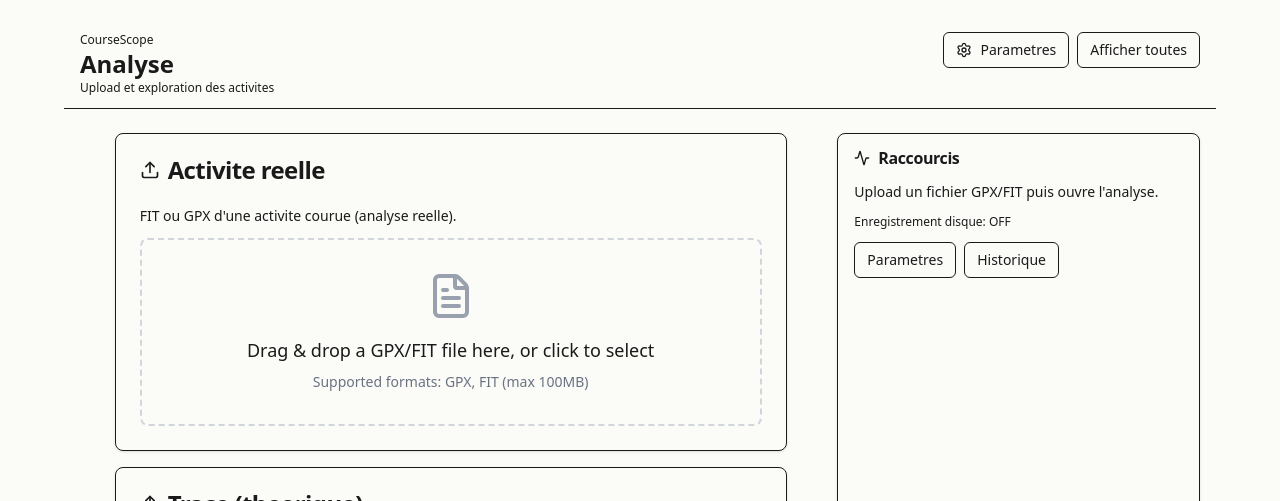
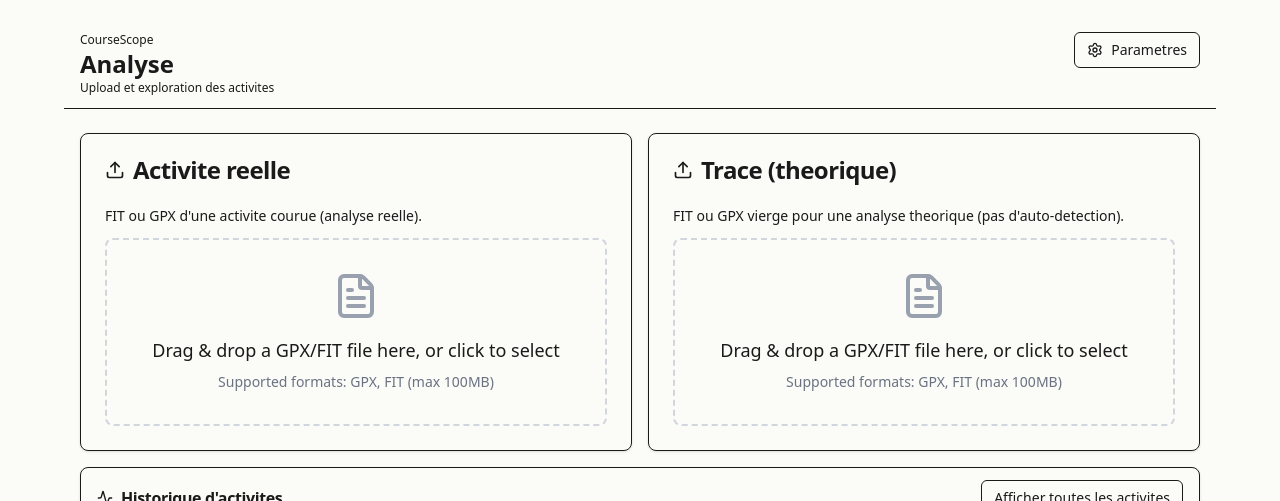
Before and after one commit to kolokolone/CourseScope, a Next.js app in the folder frontend/: page / in a window 1280 px wide. Shown: the top 501 px of the page. Built offline with nearby package versions, Linux system fonts and the light colour scheme; no server answers.

Commit message:
v1.1.60: home layout and theoretical hooks

```diff
--- a/frontend/package.json
+++ b/frontend/package.json
@@ -1,6 +1,6 @@
 {
   "name": "frontend",
-  "version": "1.1.59",
+  "version": "1.1.60",
   "private": true,
   "scripts": {
     "dev": "next dev",
--- a/frontend/src/app/activity/[id]/theoretical/page.tsx
+++ b/frontend/src/app/activity/[id]/theoretical/page.tsx
@@ -21,6 +21,16 @@ export default function TheoreticalActivityPage() {
   const activityId = params.id as string;
 
   const { data: activity, isLoading, error, refetch } = useTheoreticalActivity(activityId);
+
+  const sectionsById = React.useMemo(
+    () => new Map(THEORETICAL_METRIC_SECTIONS.map((s) => [s.id, s] as const)),
+    []
+  );
+  const limitsSection = sectionsById.get('limits');
+  const mainSections = React.useMemo(() => THEORETICAL_METRIC_SECTIONS.filter((s) => s.id !== 'limits'), []);
+
+  type TabId = 'overview' | 'charts' | 'details';
+  const [activeTab, setActiveTab] = React.useState<TabId>('overview');
 
   if (isLoading) {
     return (
@@ -46,13 +56,6 @@ export default function TheoreticalActivityPage() {
 
   const seriesAvailable = activity.series_index?.available ?? [];
   const showCharts = hasAnyChartSeries(seriesAvailable);
-
-  const sectionsById = React.useMemo(() => new Map(THEORETICAL_METRIC_SECTIONS.map((s) => [s.id, s] as const)), []);
-  const limitsSection = sectionsById.get('limits');
-  const mainSections = React.useMemo(() => THEORETICAL_METRIC_SECTIONS.filter((s) => s.id !== 'limits'), []);
-
-  type TabId = 'overview' | 'charts' | 'details';
-  const [activeTab, setActiveTab] = React.useState<TabId>('overview');
 
   return (
     <div className="container mx-auto py-6 px-4 max-w-7xl">
--- a/frontend/src/app/page.tsx
+++ b/frontend/src/app/page.tsx
@@ -20,7 +20,7 @@ function getPersistUploadsDefaultOff() {
 
 export default function HomePage() {
   const router = useRouter();
-  const { data: activities, isLoading, refetch } = useActivityList();
+  const { data: activities, isLoading } = useActivityList();
 
   const [persistUploadsToDisk, setPersistUploadsToDisk] = React.useState(false);
   React.useEffect(() => {
@@ -54,18 +54,13 @@ export default function HomePage() {
                   Parametres
                 </Link>
               </Button>
-              <Button asChild variant="outline" size="sm">
-                <Link href="/activities">Afficher toutes</Link>
-              </Button>
             </div>
           </div>
         </div>
       </div>
 
       <div className="mt-6 space-y-4">
-        <div className="grid grid-cols-1 xl:grid-cols-3 gap-4">
-          <div className="xl:col-span-2">
-            <div className="space-y-4">
+        <div className="grid grid-cols-1 md:grid-cols-2 gap-4">
           <ActivityUpload
             activityType="real"
             title="Activite reelle"
@@ -80,30 +75,6 @@ export default function HomePage() {
             onUploadSuccess={handleUploadSuccess}
             persistToDisk={persistUploadsToDisk}
           />
-            </div>
-          </div>
-          <Card>
-            <CardHeader className="py-3 px-4">
-              <CardTitle className="text-base flex items-center gap-2">
-                <Activity className="h-4 w-4" />
-                Raccourcis
-              </CardTitle>
-            </CardHeader>
-            <CardContent className="px-4 pb-4">
-              <div className="text-sm text-muted-foreground">Upload un fichier GPX/FIT puis ouvre l'analyse.</div>
-              <div className="mt-3 text-xs text-muted-foreground">
-                Enregistrement disque: <span className="font-medium">{persistUploadsToDisk ? 'ON' : 'OFF'}</span>
-              </div>
-              <div className="mt-3 flex gap-2">
-                <Button asChild size="sm" variant="outline">
-                  <Link href="/settings">Parametres</Link>
-                </Button>
-                <Button asChild size="sm" variant="outline">
-                  <Link href="/activities">Historique</Link>
-                </Button>
-              </div>
-            </CardContent>
-          </Card>
         </div>
 
         <Card>
```
Also changed, not shown: 2 other files (tests, documents, lock files or other folders). Lines whose indentation alone changed are shown as unchanged.
